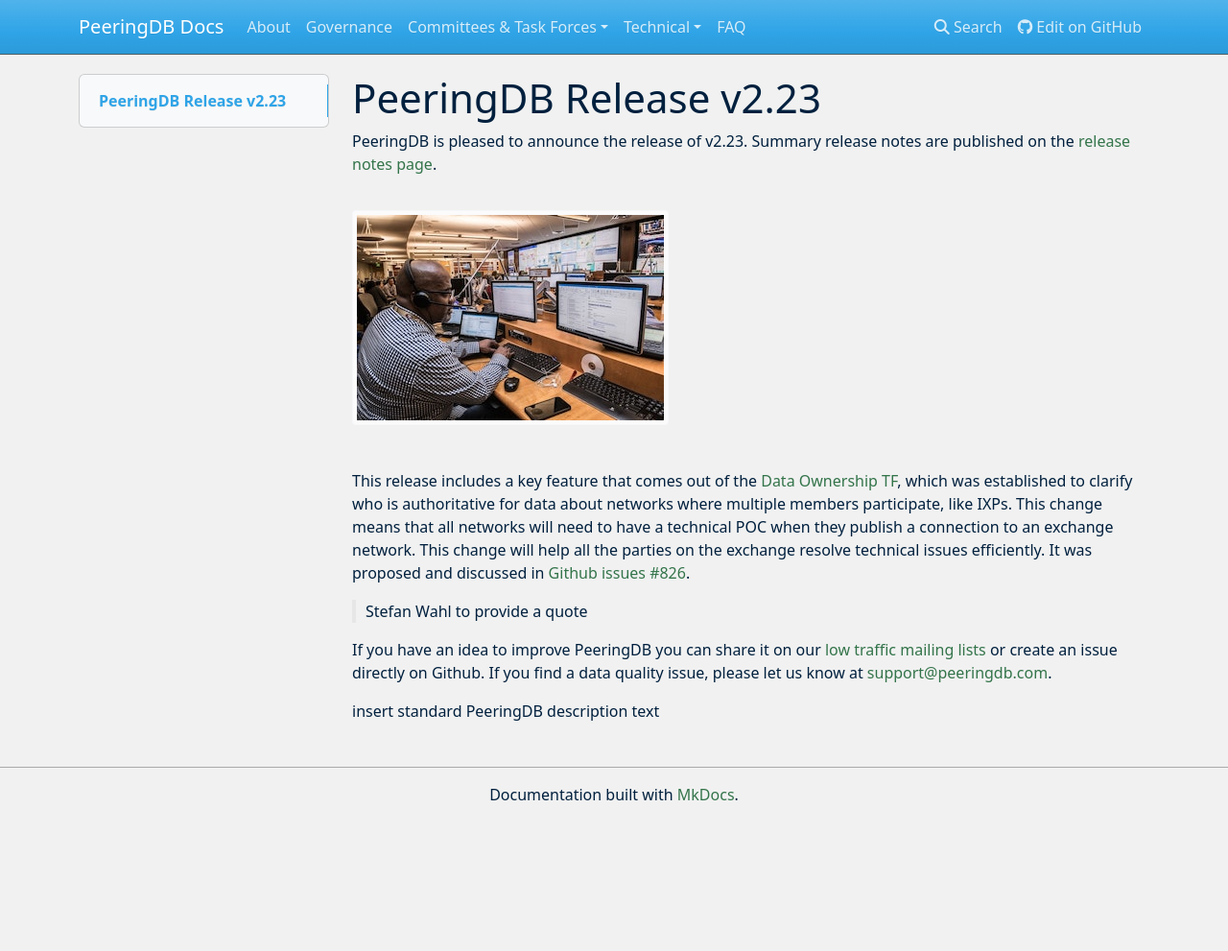
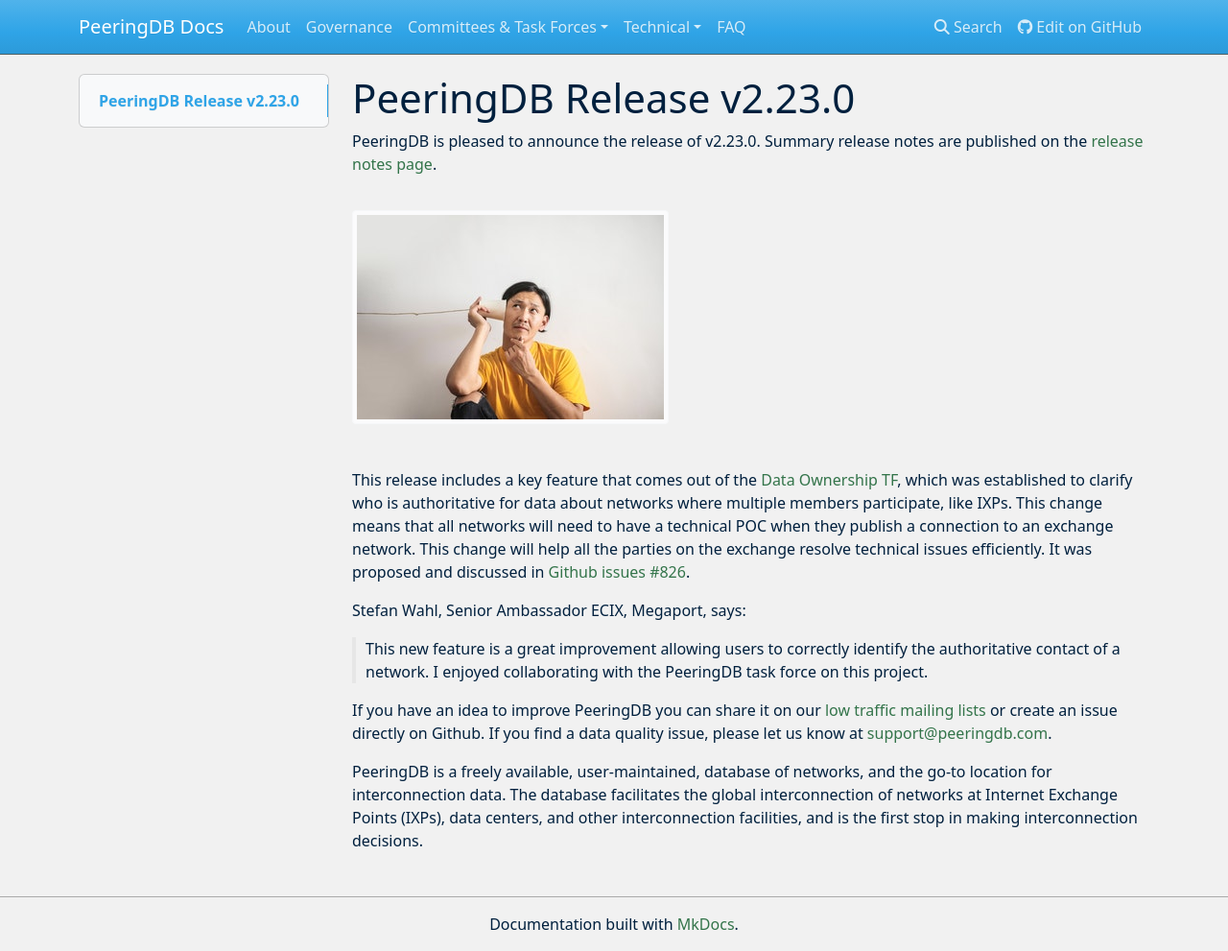
Before and after one commit to peeringdb/docs, an MkDocs documentation site: the page built from docs/blog/PeeringDB_Release_v2.23.0.md, in a window 1280 px wide and 991 px high. Shown: the whole window at 96% size. Built offline with MkDocs 1.6.1, drawn with Linux system fonts in a browser that asks for light colours; nearby versions of some CDN libraries.

Commit message:
Release v2.23.0 commentary
Update to release notes, changing v2.23 to v.2.23.0. Update to draft blog, with confirmed quote, picture, and text about PeeringDB

```diff
--- a/docs/blog/PeeringDB_Release_v2.23.md
+++ b/docs/blog/PeeringDB_Release_v2.23.0.md
@@ -1,13 +1,14 @@
-# PeeringDB Release v2.23
+# PeeringDB Release v2.23.0
 
-PeeringDB is pleased to announce the release of v2.23. Summary release notes are published on the [release notes page](https://docs.peeringdb.com/release_notes/).
+PeeringDB is pleased to announce the release of v2.23.0. Summary release notes are published on the [release notes page](https://docs.peeringdb.com/release_notes/).
 
-![Image of Helpdesk](CDC Emergency Operations Center.jpg)
+![Man listening to a paper cup phone](listening_to_paper_cup phone.jpg)
 
 This release includes a key feature that comes out of the [Data Ownership TF](https://docs.peeringdb.com/taskforce/dataownership/), which was established to clarify who is authoritative for data about networks where multiple members participate, like IXPs. This change means that all networks will need to have a technical POC when they publish a connection to an exchange network. This change will help all the parties on the exchange resolve technical issues efficiently. It was proposed and discussed in [Github issues #826](https://github.com/peeringdb/peeringdb/issues/826).
 
-> Stefan Wahl to provide a quote
+Stefan Wahl, Senior Ambassador ECIX, Megaport, says:
+> This new feature is a great improvement allowing users to correctly identify the authoritative contact of a network. I enjoyed collaborating with the PeeringDB task force on this project.
 
 If you have an idea to improve PeeringDB you can share it on our [low traffic mailing lists](https://docs.peeringdb.com/#mailing-lists) or create an issue directly on Github. If you find a data quality issue, please let us know at <support@peeringdb.com>.
 
-insert standard PeeringDB description text
+PeeringDB is a freely available, user-maintained, database of networks, and the go-to location for interconnection data. The database facilitates the global interconnection of networks at Internet Exchange Points (IXPs), data centers, and other interconnection facilities, and is the first stop in making interconnection decisions.
--- a/docs/release_notes/index.md
+++ b/docs/release_notes/index.md
@@ -6,7 +6,7 @@
 
 This page was started in April 2020, and will only have information about PeeringDB releases starting from that date.
 
-## Release 2.23
+## Release 2.23.0
 
 Beta Announcement Date: 30 September, 2020
 
```
Also changed, not shown: docs/blog/CDC Emergency Operations Center.jpg (deleted), docs/blog/listening_to_paper_cup phone.jpg (added).
